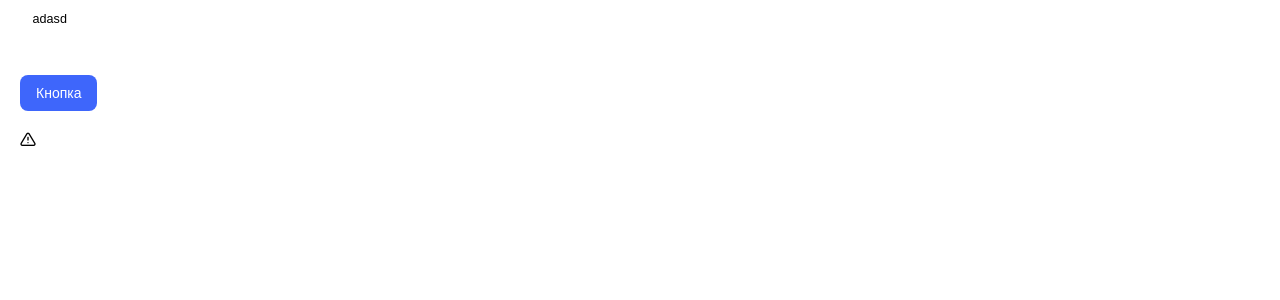
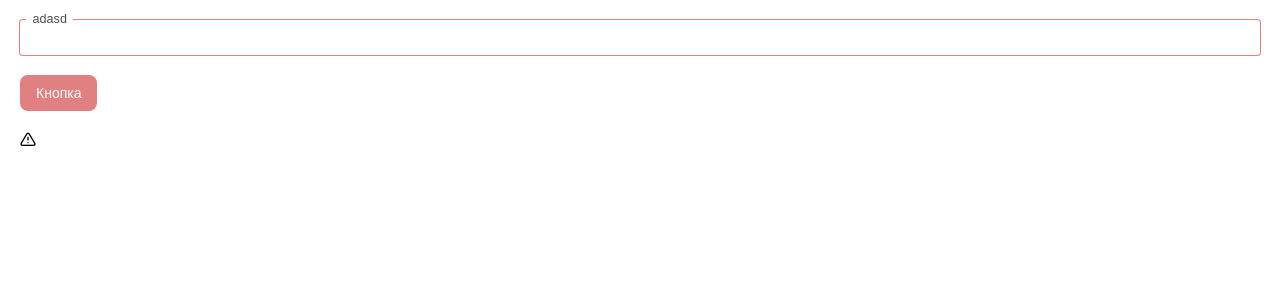
Before and after one commit to yuvmironov/yuv-components, a Vue app: page / in a window 1280 px wide. Shown: the top 300 px of the page. Built offline with nearby package versions, Linux system fonts and the light colour scheme.

Commit message:
Изменение цветовой схемы + внедрение цветов в компаненты

```diff
--- a/package.json
+++ b/package.json
@@ -1,6 +1,6 @@
 {
   "name": "yuv-components",
-  "version": "0.0.5",
+  "version": "0.0.5-b",
   "scripts": {
     "serve": "vue-cli-service serve",
     "build": "vue-cli-service build",
--- a/src/Styles/Variable.styl
+++ b/src/Styles/Variable.styl
@@ -1,26 +1,24 @@
 :root
   /* Color styles */
-  --gray---darker: linear-gradient(0deg, rgba(0, 0, 0, 0.5), rgba(0, 0, 0, 0.5)), #C2C9D1
-  --gray---dark: linear-gradient(0deg, rgba(0, 0, 0, 0.25), rgba(0, 0, 0, 0.25)), #C2C9D1
-  --gray---default: rgba(194, 201, 209, 1)
-  --gray---light: linear-gradient(0deg, rgba(255, 255, 255, 0.9), rgba(255, 255, 255, 0.9)), #C2C9D1
-  --gray---lighter: linear-gradient(0deg, rgba(255, 255, 255, 0.75), rgba(255, 255, 255, 0.75)), #C2C9D1
-  --black---default: rgba(0, 0, 0, 1)
-  --black---light: rgba(0, 0, 0, 0.5)
-  --black---lighter: rgba(0, 0, 0, 0.25)
-  --white---default: rgba(255, 255, 255, 1)
-  --white---light: rgba(255, 255, 255, 0.7)
-  --white---lighter: rgba(255, 255, 255, 0.5)
-  --primary---darker: linear-gradient(0deg, rgba(0, 0, 0, 0.5), rgba(0, 0, 0, 0.5)), #3E66FB
-  --primary---dark: linear-gradient(0deg, rgba(0, 0, 0, 0.25), rgba(0, 0, 0, 0.25)), #3E66FB
-  --primary---default: rgba(62, 102, 251, 1)
-  --primary---light: linear-gradient(0deg, rgba(255, 255, 255, 0.5), rgba(255, 255, 255, 0.5)), #3E66FB
-  --primary---lighter: linear-gradient(0deg, rgba(255, 255, 255, 0.75), rgba(255, 255, 255, 0.75)), #3E66FB
-  --error---darker: linear-gradient(0deg, rgba(0, 0, 0, 0.5), rgba(0, 0, 0, 0.5)), #F03738
-  --error---dark: linear-gradient(0deg, rgba(0, 0, 0, 0.25), rgba(0, 0, 0, 0.25)), #F03738
-  --error---default: rgba(240, 55, 56, 1)
-  --error---light: linear-gradient(0deg, rgba(255, 255, 255, 0.5), rgba(255, 255, 255, 0.5)), #F03738
-  --error---lighter: linear-gradient(0deg, rgba(255, 255, 255, 0.75), rgba(255, 255, 255, 0.75)), #F03738
+  --black-dark rgba(51, 51, 51, 1)
+  --black-default rgba(79, 79, 79, 1)
+  --black-light rgba(130, 130, 130, 1)
+  --black-lighter rgba(189, 189, 189, 1)
+  --red-dark rgba(255, 0, 0, 1)
+  --red-default rgba(235, 87, 87, 1)
+  --red-light rgba(225, 128, 128, 1)
+  --orange rgba(242, 153, 74, 1)
+  --yellow rgba(242, 201, 76, 1)
+  --green-dark rgba(33, 150, 83, 1)
+  --green-default rgba(39, 174, 96, 1)
+  --green-light rgba(111, 207, 151, 1)
+  --blue-dark rgba(47, 128, 237, 1)
+  --blue-default rgba(45, 156, 219, 1)
+  --blue-light rgba(86, 204, 242, 1)
+  --white-default rgba(255, 255, 255, 1)
+  --white-dark rgba(248, 248, 248, 1)
+  --white-darker rgba(238, 238, 238, 1)
+
   /* Font size */
   --base--size 14px
   --base--label calc(var(--base--size) * 0.9)
--- a/src/components/yuv-button.vue
+++ b/src/components/yuv-button.vue
@@ -26,7 +26,7 @@ export default {
     },
     type: {
       type: String,
-      default: 'base'
+      default: 'danger'
     },
     fun: {
       type: Function,
@@ -54,25 +54,25 @@ export default {
       padding 10px 16px
   &__Sheme
     &__base
-      background var(--primary---default)
-      color var(--white---default)
+      background var(--blue-light)
+      color var(--white-default)
       &:hover
-        background var(--primary---dark)
+        background var(--blue-default)
       &:active
-        background var(--primary---darker)
+        background var(--blue-dark)
     &__secondary
-      border 1px solid var(--gray---default)
-      background var(--white---default)
-      color var(--gray---default)
+      border 1px solid var(--black-lighter)
+      background var(--white-default)
+      color var(--black-default)
       &:hover
-        background var(--gray---light)
+        background var(--white-dark)
       &:active
-        background var(--gray---dark)
+        background var(--white-darker)
     &__danger
-      background var(--error---default)
-      color var(--white---default)
+      background var(--red-light)
+      color var(--white-default)
       &:hover
-        background var(--error---dark)
+        background var(--red-default)
       &:active
-        background var(--error---darker)
+        background var(--red-dark)
 </style>
--- a/src/components/yuv-input.vue
+++ b/src/components/yuv-input.vue
@@ -88,12 +88,12 @@ export default {
   &-Label
     position:absolute
     font-size: var(--base--label)
-    color:var(--black---default)
+    color:var(--black-default)
     z-index:2
     left:.5em
     top:.8em
     pointer-events:none
-    background:var(--white---default)
+    background:var(--white-default)
     transition:all 200ms ease-out
     transform:translateY(-1.45em)
     padding: 0 .5em
@@ -102,15 +102,15 @@ export default {
     font-size: var(--base--size)
     width: 100%;
     height: 2.5em;
-    color:var(--black---default)
+    color:var(--black-default)
     outline:none
     border: 0
     border-radius 3px
     padding: 0 1em
-    box-shadow: inset 0 0 0 1px var(--black---light)
+    box-shadow: inset 0 0 0 1px var(--black-light)
     box-sizing: border-box
     &__Error
-      box-shadow 0 0 0 1px var(--error---lighter)
+      box-shadow 0 0 0 1px var(--red-light)
     &__Success
-      box-shadow 0 0 0 1px var(--primary---lighter)
+      box-shadow 0 0 0 1px var(--blue-light)
 </style>
```
Also changed, not shown: 1 other file (tests, documents, lock files or other folders).
